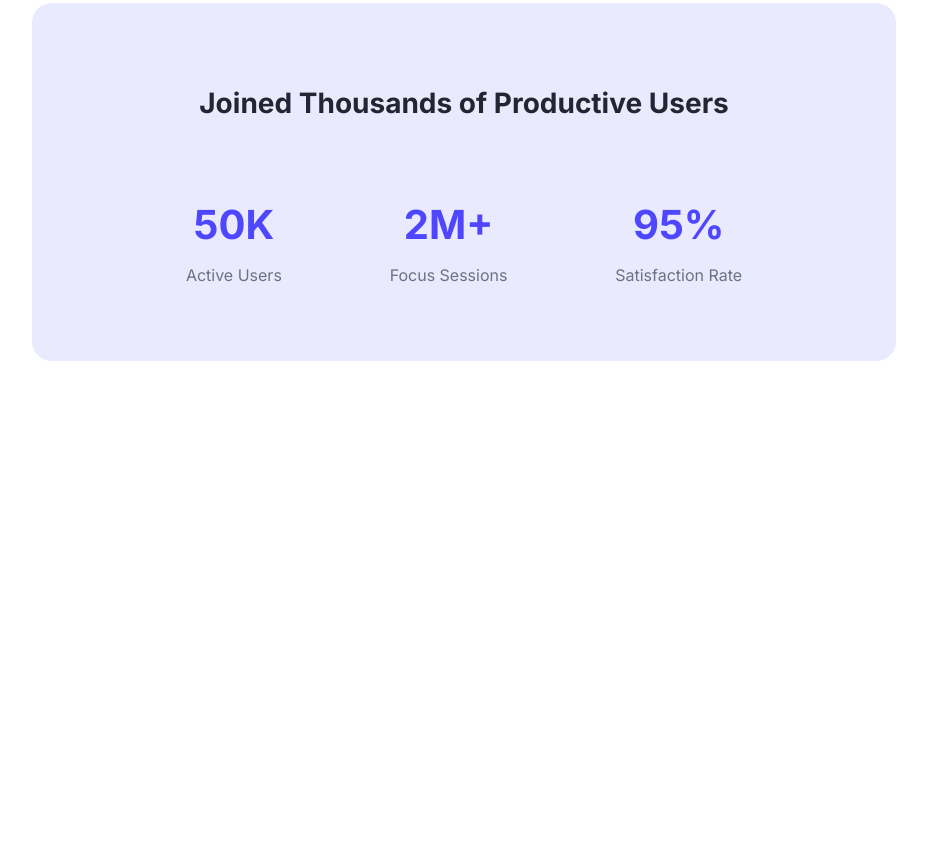
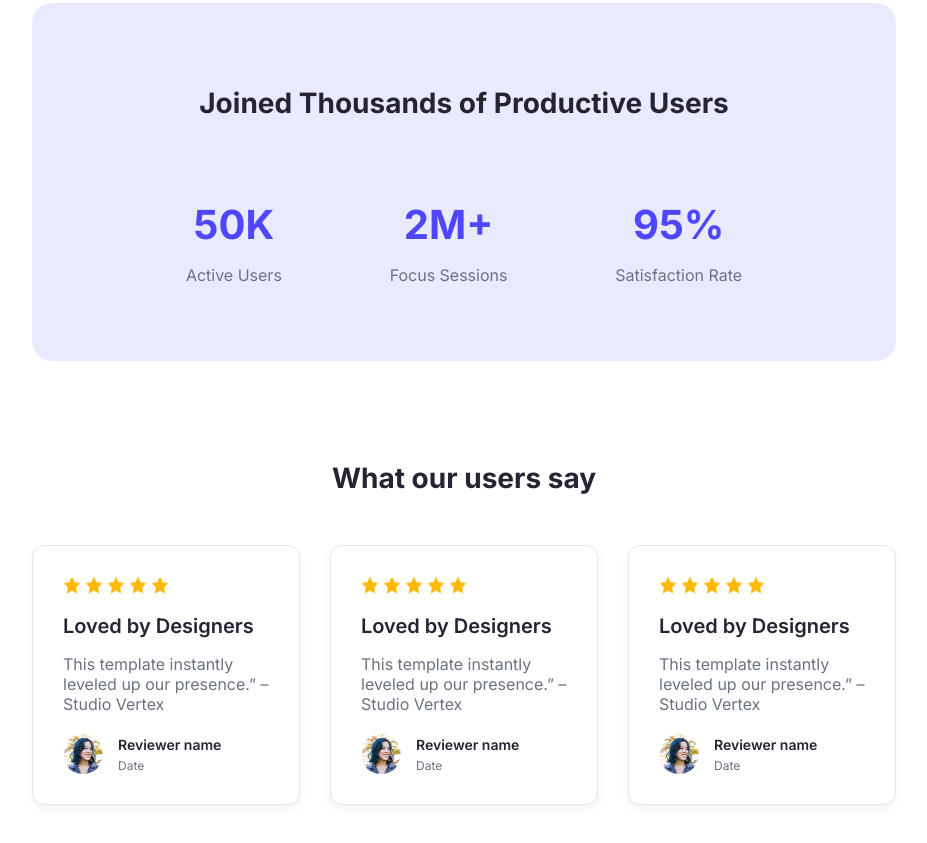
Before and after one commit to mdrifatulhasan/my-first-ass-repo, a plain HTML site: page index.html in a window 1280 px wide. Shown: the part 1435-2278 px from the top of the page, without its empty margins (176-1103 px from the left). Before the commit the page ends 1896 px from the top, so only its background shows below. Drawn offline with Linux system fonts and the light colour scheme.

Commit message:
added review section

```diff
--- a/index.html
+++ b/index.html
@@ -52,6 +52,69 @@
                 </div>
             </div>
         </section>
+
+        <section class="reviews-section">
+            <h2>What our users say</h2>
+            <div class="reviews">
+                <div class="review-card">
+                    <div class="stars">
+                        <img src="Assets/icon-star.png" alt="Star"/>
+                        <img src="Assets/icon-star.png" alt="Star"/>
+                        <img src="Assets/icon-star.png" alt="Star"/>
+                        <img src="Assets/icon-star.png" alt="Star"/>
+                        <img src="Assets/icon-star.png" alt="Star"/>
+                    </div>
+                    <h3>Loved by Designers</h3>
+                    <p>This template instantly leveled up our presence.” – Studio Vertex</p>
+                    <div class="reviewer">
+                        <img src="Assets/avatar.png" alt="Reviewer"/>
+                        <div class="reviewer-info">
+                            <span>Reviewer name</span>
+                            <br/>
+                            <small>Date</small>
+                        </div>
+                    </div>
+                </div>
+                <div class="review-card">
+                    <div class="stars">
+                        <img src="Assets/icon-star.png" alt="Star"/>
+                        <img src="Assets/icon-star.png" alt="Star"/>
+                        <img src="Assets/icon-star.png" alt="Star"/>
+                        <img src="Assets/icon-star.png" alt="Star"/>
+                        <img src="Assets/icon-star.png" alt="Star"/>
+                    </div>
+                    <h3>Loved by Designers</h3>
+                    <p>This template instantly leveled up our presence.” – Studio Vertex</p>
+                    <div class="reviewer">
+                        <img src="Assets/avatar.png" alt="Reviewer"/>
+                        <div class="reviewer-info">
+                            <span>Reviewer name</span>
+                            <br/>
+                            <small>Date</small>
+                        </div>
+                    </div>
+                </div>
+                <div class="review-card">
+                    <div class="stars">
+                        <img src="Assets/icon-star.png" alt="Star"/>
+                        <img src="Assets/icon-star.png" alt="Star"/>
+                        <img src="Assets/icon-star.png" alt="Star"/>
+                        <img src="Assets/icon-star.png" alt="Star"/>
+                        <img src="Assets/icon-star.png" alt="Star"/>
+                    </div>
+                    <h3>Loved by Designers</h3>
+                    <p>This template instantly leveled up our presence.” – Studio Vertex</p>
+                    <div class="reviewer">
+                        <img src="Assets/avatar.png" alt="Reviewer"/>
+                        <div class="reviewer-info">
+                            <span>Reviewer name</span>
+                            <br/>
+                            <small>Date</small>
+                        </div>
+                    </div>
+                </div>
+            </div>
+        </section>
     </main>
     <footer>
 
--- a/style.css
+++ b/style.css
@@ -140,3 +140,79 @@ nav li a {
   font-size: 16px;
   color: #6b7280;
 }
+
+/* reviews section */
+.reviews-section {
+  text-align: center;
+  margin: 100px 200px;
+}
+
+.reviews-section h2 {
+  font-size: 28px;
+  font-weight: 700;
+  color: #252432;
+  margin-bottom: 50px;
+}
+
+.reviews {
+  display: flex;
+  justify-content: space-between;
+  gap: 30px;
+}
+
+.review-card {
+  background: #ffffff;
+  border: 1px solid #e5e7eb;
+  border-radius: 12px;
+  padding: 30px;
+  text-align: left;
+  flex: 1;
+  box-shadow: 0 4px 10px rgba(0,0,0,0.05);
+}
+
+.stars {
+  display: flex;
+  gap: 4px;
+  margin-bottom: 15px;
+}
+
+.stars img {
+  width: 18px;
+  height: 18px;
+}
+
+.review-card h3 {
+  font-size: 20px;
+  font-weight: 600;
+  margin-bottom: 10px;
+  color: #252432;
+}
+
+.review-card p {
+  font-size: 16px;
+  color: #6b7280;
+  margin-bottom: 20px;
+}
+
+.reviewer {
+  display: flex;
+  align-items: center;
+  gap: 15px;
+}
+
+.reviewer img {
+  width: 40px;
+  height: 40px;
+  border-radius: 50%;
+}
+
+.reviewer-info span {
+  font-size: 14px;
+  font-weight: 600;
+  color: #252432;
+}
+
+.reviewer-info small {
+  font-size: 12px;
+  color: #6b7280;
+}
```
